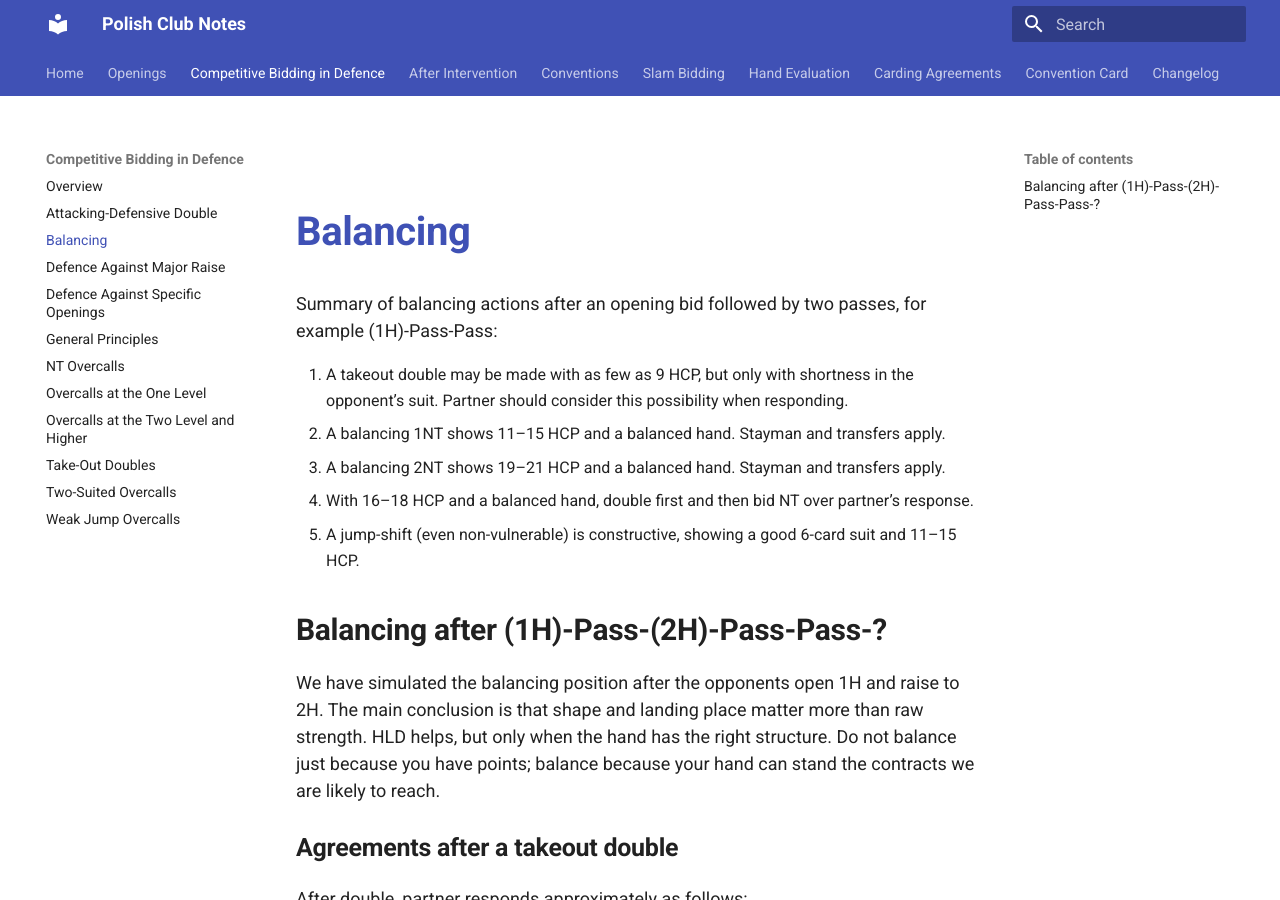
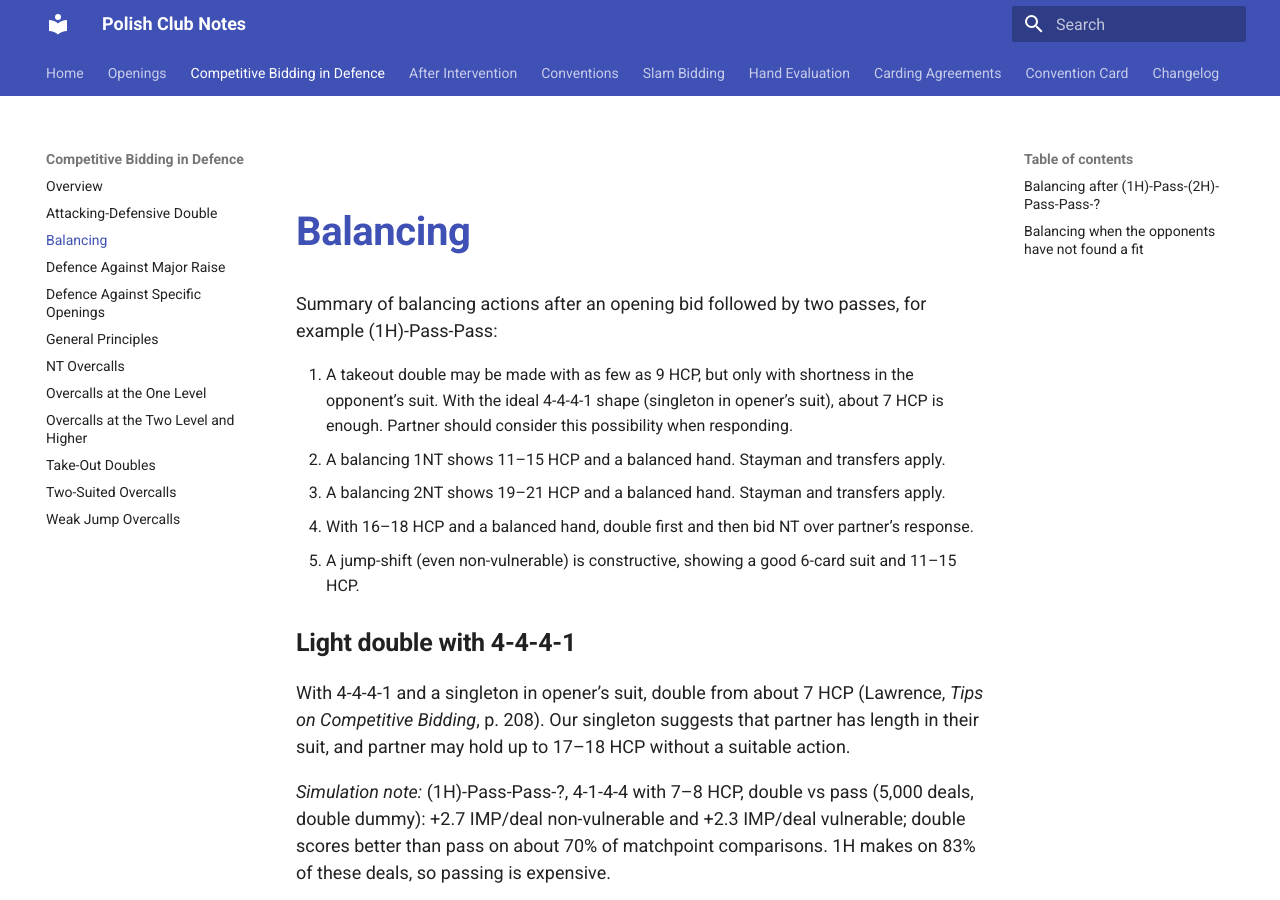
Before and after one commit to glindstrom/polish-club-notes, an MkDocs documentation site: the page built from docs/competitive-bidding/balancing.md, in a window 1280 px wide and 900 px high. Built offline with MkDocs 1.6.1 and Material for MkDocs 9.7.7, drawn with Linux system fonts in a browser that asks for light colours; some of the changed text lies outside the part shown.

Commit message:
docs(competitive): Lawrence balancing proposals (1.4.27)
Record light 4-4-4-1 reopening doubles, balancing when the opponents
have not found a fit, responsive doubles after a simple overcall, and
passed-out strong 1NT guidelines.

Co-authored-by: glindstrom <glindstrom@users.noreply.github.com>

```diff
--- a/docs/competitive-bidding/balancing.md
+++ b/docs/competitive-bidding/balancing.md
@@ -2,11 +2,17 @@
 
 Summary of balancing actions after an opening bid followed by two passes, for example (1H)-Pass-Pass:
 
-1. A takeout double may be made with as few as 9 HCP, but only with shortness in the opponent’s suit. Partner should consider this possibility when responding.
+1. A takeout double may be made with as few as 9 HCP, but only with shortness in the opponent’s suit. With the ideal 4-4-4-1 shape (singleton in opener’s suit), about 7 HCP is enough. Partner should consider this possibility when responding.
 2. A balancing 1NT shows 11–15 HCP and a balanced hand. Stayman and transfers apply.
 3. A balancing 2NT shows 19–21 HCP and a balanced hand. Stayman and transfers apply.
 4. With 16–18 HCP and a balanced hand, double first and then bid NT over partner’s response.
 5. A jump-shift (even non-vulnerable) is constructive, showing a good 6-card suit and 11–15 HCP.
+
+### Light double with 4-4-4-1
+
+With 4-4-4-1 and a singleton in opener’s suit, double from about 7 HCP (Lawrence, *Tips on Competitive Bidding*, p. 208). Our singleton suggests that partner has length in their suit, and partner may hold up to 17–18 HCP without a suitable action.
+
+*Simulation note:* (1H)-Pass-Pass-?, 4-1-4-4 with 7–8 HCP, double vs pass (5,000 deals, double dummy): +2.7 IMP/deal non-vulnerable and +2.3 IMP/deal vulnerable; double scores better than pass on about 70% of matchpoint comparisons. 1H makes on 83% of these deals, so passing is expensive.
 
 ## Balancing after (1H)-Pass-(2H)-Pass-Pass-?
 
@@ -56,3 +62,11 @@ At matchpoints we are not necessarily less active, but shape becomes even more i
 - Bid 2NT with real minors, preferably at least 5-4.
 - Bid 3m with a 6+ card suit, not lightly on a five-card suit.
 - Pass hands without a clear landing place, even if they have some points.
+
+## Balancing when the opponents have not found a fit
+
+When the opponents have found a fit, balance actively (see above). When they stop in two of a suit after a **preference** (for example 1H-1S-2C-2H, where responder usually has only two hearts), balance only rarely, especially vulnerable. They are often in a 5-2 fit that may go down, and our own contract is no better (Lawrence, *Tips on Competitive Bidding*, pp. 226–227; *The Complete Book on Balancing*, ch. 5).
+
+This does **not** apply when opener has rebid his own long suit (for example 1C-1H-2C). Opener then usually has six cards, their contract is a good one, and normal balancing rules apply.
+
+*Simulation note:* balancing 3D (5–6 diamonds, 9–12 HCP) vs pass: after 1H-1S-2C-2H, −0.5 IMP/deal non-vulnerable and −3.1 IMP/deal vulnerable; after 1H-2H, +1.0 and +0.2. Balancing 2S (5 spades, 9–11 HCP) after 1C-1H-2C: +1.9 non-vulnerable and +0.9 vulnerable, about as good as against a fit.
```
Also changed, not shown: docs/changelog.md (+8 -0 lines), docs/competitive-bidding/defence-specific-openings.md (+6 -0 lines), docs/competitive-bidding/overcalls-one-level.md (+7 -0 lines), docs/competitive-bidding/take-out-doubles.md (+1 -1 lines).
